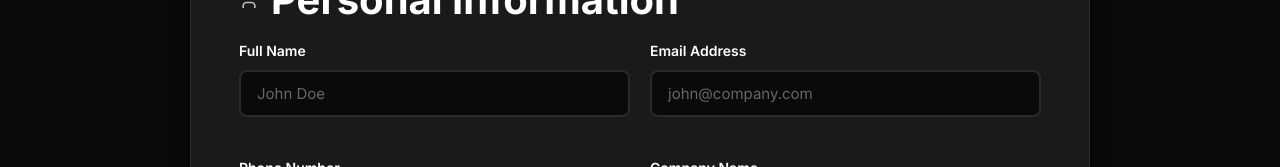
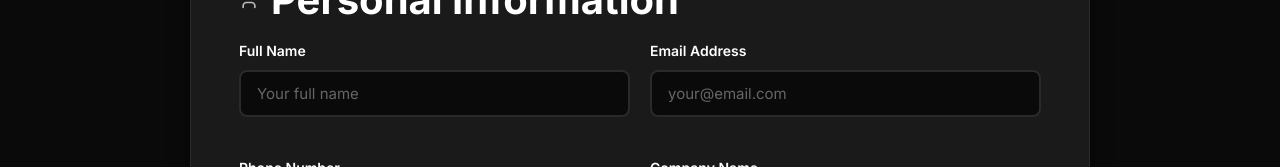
Before and after one commit to auraonsoftware-glitch/AURAONTECHNOLOGIES-, a React (Vite) app: page /quote in a window 1280 px wide. Shown: the part 390-557 px from the top of the page. Built offline with nearby package versions, Linux system fonts and the light colour scheme; no server answers.

Commit message:
Remove generic name placeholders from Quote form fields

```diff
--- a/src/pages/Quote.jsx
+++ b/src/pages/Quote.jsx
@@ -125,7 +125,7 @@ function Quote() {
                     name="name"
                     value={formData.name}
                     onChange={handleChange}
-                    placeholder="John Doe"
+placeholder="Your full name"
                     required
                   />
                 </div>
@@ -140,7 +140,7 @@ function Quote() {
                     name="email"
                     value={formData.email}
                     onChange={handleChange}
-                    placeholder="john@company.com"
+placeholder="your@email.com"
                     required
                   />
                 </div>
```
